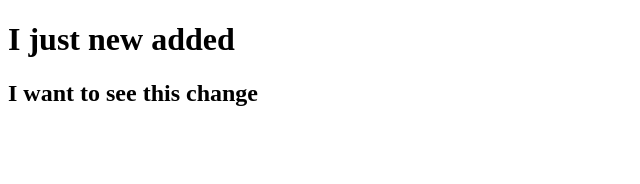
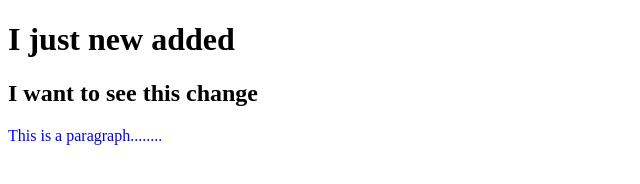
Before and after one commit to sabrababra/my-scnd-repo, a plain HTML site: page index.html in a window 1280 px wide. Shown: the whole page, without its empty margins (0-640 px from the left). Drawn offline with Linux system fonts and the light colour scheme.

Commit message:
add css and p tag

```diff
--- a/index.html
+++ b/index.html
@@ -5,9 +5,11 @@
     <meta http-equiv="X-UA-Compatible" content="IE=edge">
     <meta name="viewport" content="width=device-width, initial-scale=1.0">
     <title>my 2nd repoS</title>
+    <link rel="stylesheet" href="style.css">
 </head>
 <body>
     <h1>I just new added</h1>
     <h2>I want to see this change</h2>
+    <p>This is a paragraph........</p>
 </body>
 </html>
--- /dev/null
+++ b/style.css
@@ -0,0 +1,3 @@
+p{
+    color:blue;
+}
```
